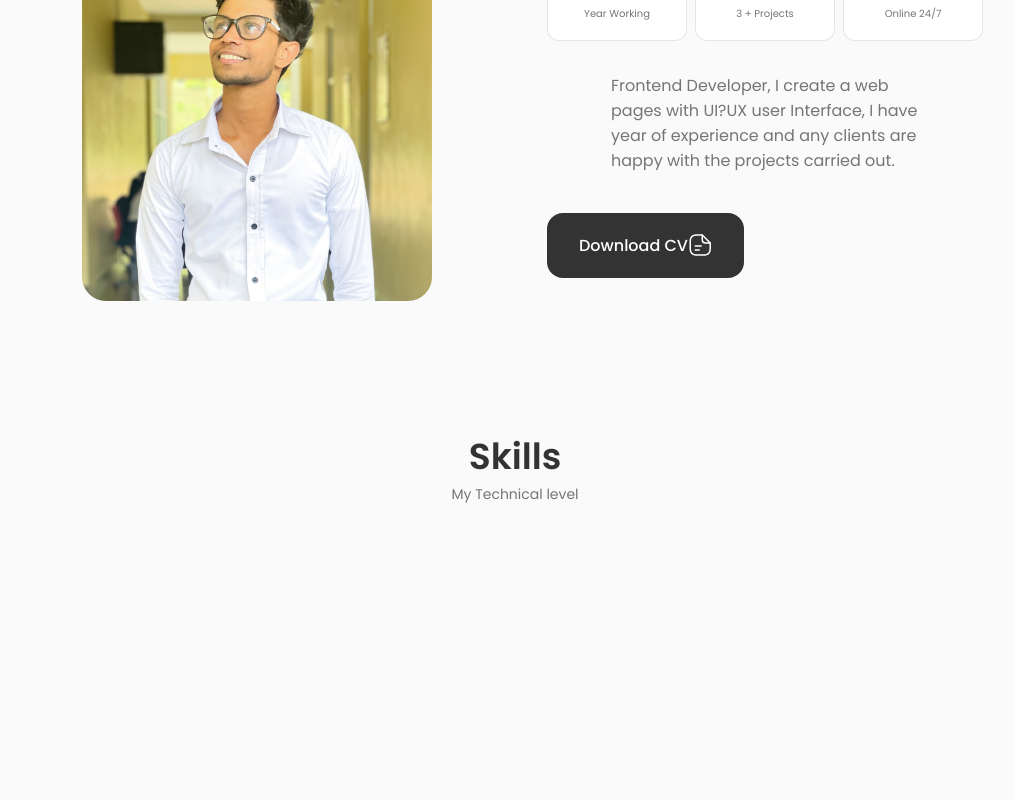
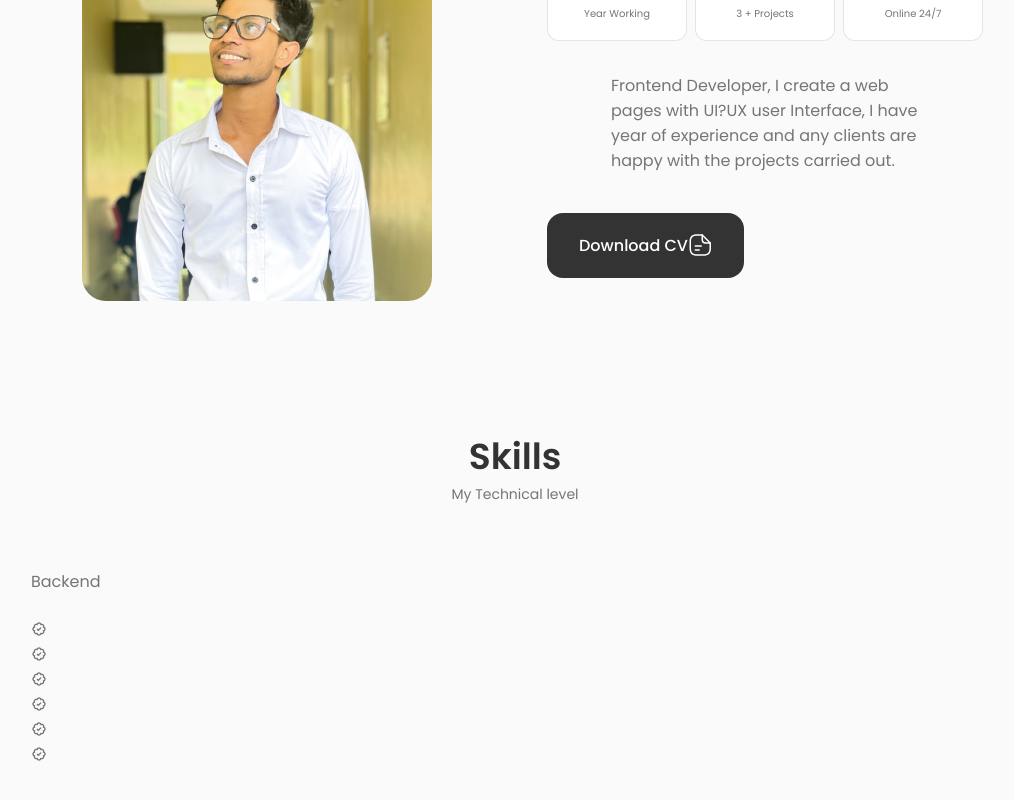
Before and after one commit to Chanukaisuru/Portfolio, a React (Create React App) app in the folder portfolio/: page / in a window 1280 px wide. Shown: the part 991-1791 px from the top of the page, without its empty margins (125-1139 px from the left). Before the commit the page ends 1592 px from the top, so only its background shows below. Built offline with nearby package versions, Linux system fonts and the light colour scheme.

Commit message:
modified:   portfolio/src/components/skills/Backend.jsx 	modified:   portfolio/src/components/skills/Frontend.jsx 	modified:   portfolio/src/components/skills/Skills.jsx

```diff
--- a/portfolio/src/components/skills/Backend.jsx
+++ b/portfolio/src/components/skills/Backend.jsx
@@ -0,0 +1,9 @@
+import React from 'react'
+
+const Backend = () => {
+  return (
+    <div>Backend</div>
+  )
+}
+
+export default Backend
--- a/portfolio/src/components/skills/Frontend.jsx
+++ b/portfolio/src/components/skills/Frontend.jsx
@@ -0,0 +1,76 @@
+import React from 'react'
+
+const Frontend = () => {
+  return (
+    <div className="skills_content">
+        <h3 className="skills_title"></h3>
+
+        <div className="skills_box">
+            <div className="skills_group">
+                <div className="skills_data">
+                    <i class='bx bx-badge-check'></i>
+
+                    <div>
+                        <h3 className="skills_name"></h3>
+                        <span className="skills_level"></span>
+                    </div>
+                </div>
+
+
+                <div className="skills_data">
+                    <i class='bx bx-badge-check'></i>
+
+                    <div>
+                        <h3 className="skills_name"></h3>
+                        <span className="skills_level"></span>
+                    </div>
+                </div>
+
+
+                <div className="skills_data">
+                    <i class='bx bx-badge-check'></i>
+
+                    <div>
+                        <h3 className="skills_name"></h3>
+                        <span className="skills_level"></span>
+                    </div>
+                </div>
+            </div>
+
+            <div className="skills_group">
+                <div className="skills_data">
+                    <i class='bx bx-badge-check'></i>
+
+                    <div>
+                        <h3 className="skills_name"></h3>
+                        <span className="skills_level"></span>
+                    </div>
+                </div>
+
+
+                <div className="skills_data">
+                    <i class='bx bx-badge-check'></i>
+
+                    <div>
+                        <h3 className="skills_name"></h3>
+                        <span className="skills_level"></span>
+                    </div>
+                </div>
+
+
+                <div className="skills_data">
+                    <i class='bx bx-badge-check'></i>
+
+                    <div>
+                        <h3 className="skills_name"></h3>
+                        <span className="skills_level"></span>
+                    </div>
+                </div>
+            </div>
+        </div>
+
+    </div>
+  );
+};
+
+export default Frontend;
--- a/portfolio/src/components/skills/Skills.jsx
+++ b/portfolio/src/components/skills/Skills.jsx
@@ -1,4 +1,7 @@
-import React from 'react'
+import React from 'react';
+import "./skills.css";
+import Backend from './Backend';
+import Frontend from './Frontend';
 
 const Skills = () => {
   return (
@@ -7,7 +10,8 @@ const Skills = () => {
         <span className="section_subtitle">My Technical level</span>
 
         <div className='skills_container container grid'>
-
+        <Backend />
+        <Frontend />
         </div>
 
     </section>
```
